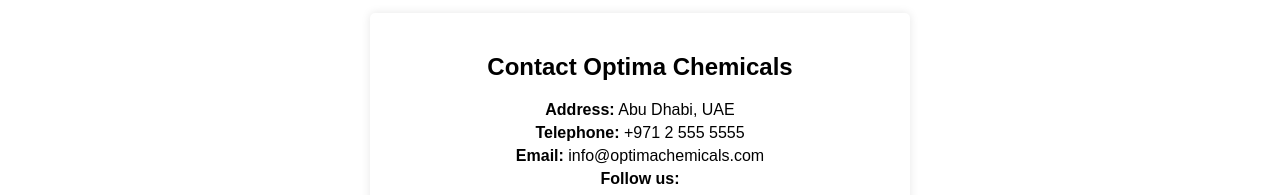
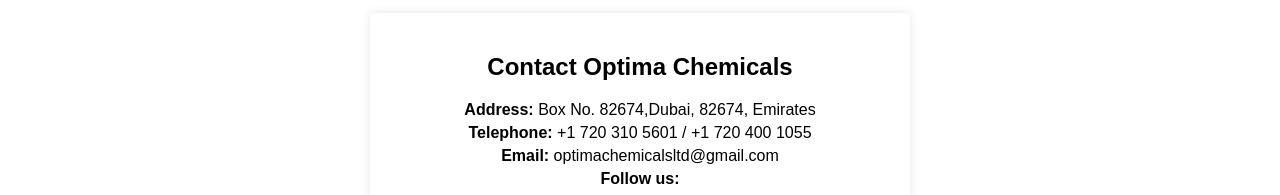
Before and after one commit to OptimaChemicals/com, a plain HTML site: page contact.html in a window 1280 px wide. Shown: the part 97-292 px from the top of the page. Drawn offline with Linux system fonts and the light colour scheme.

Commit message:
Update contact.html

```diff
--- a/contact.html
+++ b/contact.html
@@ -233,9 +233,9 @@
     <div class="container">
         <div class="contact-info">
             <h2>Contact Optima Chemicals</h2>
-            <p><strong>Address:</strong> Abu Dhabi, UAE</p>
-            <p><strong>Telephone:</strong> +971 2 555 5555</p>
-            <p><strong>Email:</strong> info@optimachemicals.com</p>
+            <p><strong>Address:</strong> Box No. 82674,Dubai, 82674, Emirates</p>
+            <p><strong>Telephone:</strong> +1 720 310 5601 / +1 720 400 1055</p>
+            <p><strong>Email:</strong> optimachemicalsltd@gmail.com</p>
             <p><strong>Follow us:</strong></p>
             <div class="social-media">
                 <a href="https://www.facebook.com/optimachemicals" target="_blank"><i class="fab fa-facebook"></i></a>
@@ -244,7 +244,7 @@
             </div>
         </div>
 
-        <form action="https://formspree.io/f/mwpeyqen" method="post">
+        <form action="https://formspree.io/f/xkgwlovj" method="post">
             <label for="name">Full Name:</label>
             <input type="text" id="name" name="name" required>
 
```
